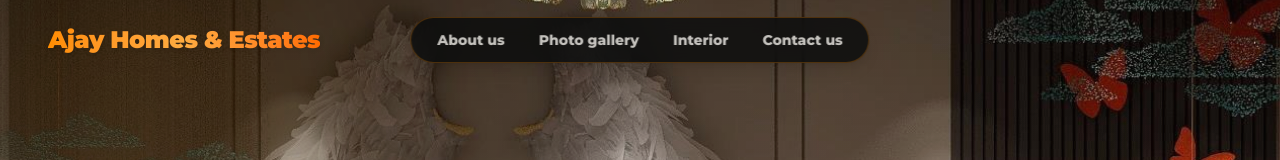
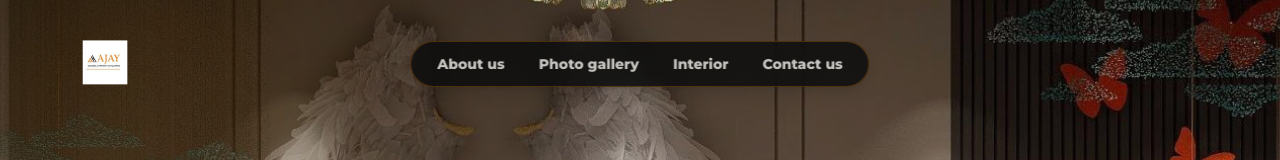
Before and after one commit to AshmithaPP/home-estates-site2, a React (Vite) app: page / in a window 1280 px wide. Shown: the top 160 px of the page. Built offline with nearby package versions, Linux system fonts and the light colour scheme; a web font is replaced by a local one.

Commit message:
logo added

```diff
--- a/src/components/Footer/Footer.jsx
+++ b/src/components/Footer/Footer.jsx
@@ -12,9 +12,16 @@ const Footer = ({ onOpenTourModal, onOpenApply }) => {
         <div className="grid grid-cols-1 md:grid-cols-2 lg:grid-cols-5 gap-10 pb-12 border-b border-white/15">
           {/* Brand Col */}
           <div className="lg:col-span-2 space-y-4">
-            <h3 className="font-sans font-black text-2xl sm:text-3xl tracking-tight text-white">
-              Ajay<span className="text-[#ff8c00]">Homes</span> & Estates
-            </h3>
+            <div className="flex items-center gap-3">
+              <img
+                src="/images/logo/logo.png"
+                alt="Ajay Homes & Estates Logo"
+                className="h-9 sm:h-11 w-auto object-contain"
+              />
+              <h3 className="font-sans font-black text-2xl sm:text-3xl tracking-tight text-white">
+                Ajay<span className="text-[#ff8c00]">Homes</span> & Estates
+              </h3>
+            </div>
             <p className="text-sm text-white/80 max-w-sm leading-relaxed font-normal">
               One of the fastest growing construction firms in Chennai, delivering quality residential flats, villas, and joint venture promotions with custom solutions for thousands of families.
             </p>
--- a/src/components/Hero/Header.jsx
+++ b/src/components/Hero/Header.jsx
@@ -18,17 +18,19 @@ export const Header = ({ onOpenTour, onOpenApply }) => {
       <header className="absolute top-0 left-0 right-0 z-40 px-3 sm:px-12 py-3 sm:py-6 transition-all duration-300">
         <div className="max-w-[1800px] mx-auto flex items-center justify-between gap-2 relative">
 
-          {/* Logo on Left (Clean normal letters: Ajay Homes & Estates) */}
+          {/* Logo on Left (Logo Image Only) */}
           <motion.a
             href="#"
             initial={{ opacity: 0, x: -20 }}
             animate={{ opacity: 1, x: 0 }}
             transition={{ duration: 0.6 }}
-            className="flex items-center gap-1.5 group shrink-0"
+            className="flex items-center group shrink-0"
           >
-            <span className="font-sans font-black text-sm xs:text-base sm:text-2xl tracking-tight text-transparent bg-clip-text bg-gradient-to-r from-[#ff8c00] via-[#ffab40] to-[#ff6b00] drop-shadow-sm whitespace-nowrap">
-              Ajay Homes & Estates
-            </span>
+            <img
+              src="/images/logo/logo.png"
+              alt="Ajay Homes & Estates Logo"
+              className="h-14 sm:h-16 md:h-20 w-auto object-contain ml-2 sm:ml-4 hover:scale-105 transition-transform duration-300"
+            />
           </motion.a>
 
           {/* Center Inline Navigation Bar (Dead Center) */}
@@ -96,9 +98,11 @@ export const Header = ({ onOpenTour, onOpenApply }) => {
 
                 {/* Header row inside menu */}
                 <div className="flex items-center justify-between pb-2 border-b border-white/10">
-                  <span className="font-sans font-black text-sm tracking-tight text-[#ff8c00]">
-                    Ajay Homes & Estates
-                  </span>
+                  <img
+                    src="/images/logo/logo.png"
+                    alt="Ajay Homes Logo"
+                    className="h-8 w-auto object-contain"
+                  />
                   <button
                     onClick={() => setIsMenuOpen(false)}
                     className="p-1 rounded-full text-white/70 hover:text-white hover:bg-white/10 transition-colors cursor-pointer"
--- a/src/components/InteractiveGallery/ScrollGallery.jsx
+++ b/src/components/InteractiveGallery/ScrollGallery.jsx
@@ -63,8 +63,8 @@ export const ScrollGallery = () => {
       {/* Sticky Full-Viewport Stage */}
       <div className="sticky top-0 h-screen w-full flex flex-col items-center justify-between overflow-hidden px-4 py-8">
 
-        {/* Full Width & Height Autoplay Background Video */}
-        <video
+        {/* Full Width & Height Autoplay Background Video (Commented out for future use) */}
+        {/* <video
           autoPlay
           loop
           muted
@@ -73,7 +73,14 @@ export const ScrollGallery = () => {
           className="absolute inset-0 w-full h-full object-cover z-0 pointer-events-none select-none opacity-85"
         >
           <source src="/video-compressed.mp4" type="video/mp4" />
-        </video>
+        </video> */}
+
+        {/* Full Width & Height Background Image */}
+        <img
+          src="/images/residence-images/ankan-resideance-view/img32.jpg"
+          alt="Section Background"
+          className="absolute inset-0 w-full h-full object-cover z-0 pointer-events-none select-none opacity-85"
+        />
 
         {/* Ambient Dark Overlay for video visibility & card contrast */}
         <div className="absolute inset-0 bg-gradient-to-b from-black/70 via-black/50 to-black/75 z-0 pointer-events-none" />
```
Also changed, not shown: public/images/logo/logo.png (added).
